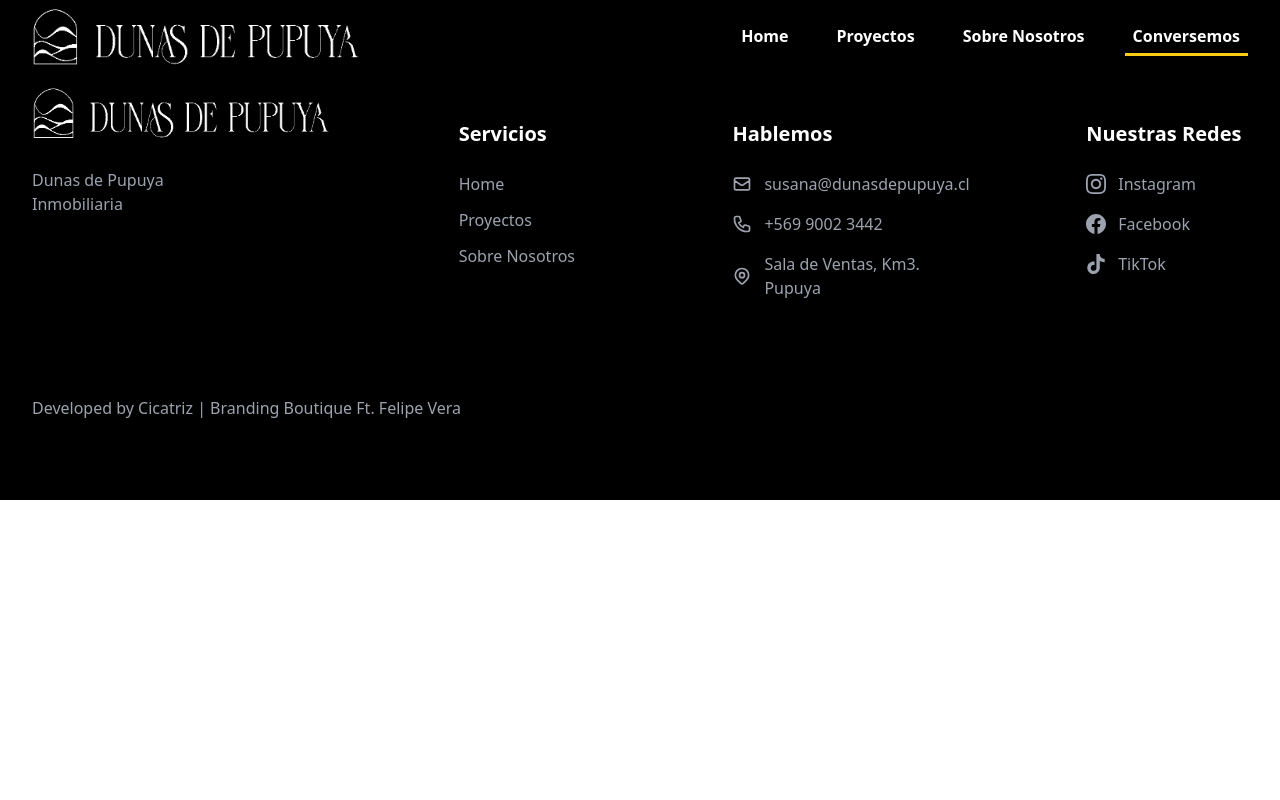
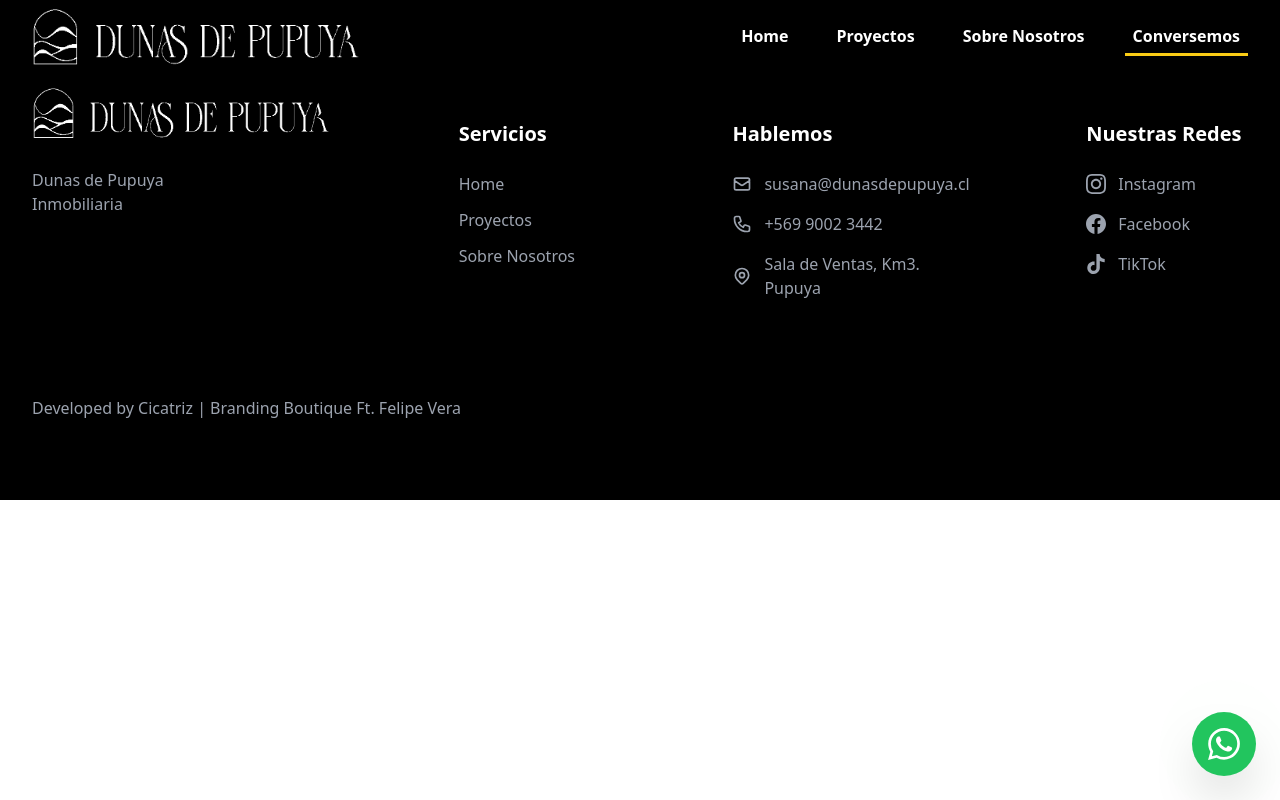
Before and after one commit to pipevera/DunasDePupuya, a Nuxt app: page /proyectos/El-cardal in a window 1280 px wide. Built offline with nearby package versions, Linux system fonts and the light colour scheme; a web font is replaced by a local one.

Commit message:
:hammer: added floatWhatsapp

```diff
--- /dev/null
+++ b/app/components/FloatWhatsapp.vue
@@ -0,0 +1,60 @@
+<template>
+  <Teleport to="body">
+    <a
+      :href="whatsappUrl"
+      target="_blank"
+      rel="noopener noreferrer"
+      class="fixed bottom-6 right-6 z-50 group"
+      aria-label="Contactar por WhatsApp"
+    >
+      <div class="relative">
+        <div class="absolute inset-0 bg-green-500 rounded-full animate-ping opacity-75"></div>
+        <div class="relative bg-green-500 hover:bg-green-600 text-white p-4 rounded-full shadow-2xl transition-all duration-300 transform hover:scale-110">
+          <svg class="w-8 h-8" fill="currentColor" viewBox="0 0 24 24">
+            <path d="M17.472 14.382c-.297-.149-1.758-.867-2.03-.967-.273-.099-.471-.148-.67.15-.197.297-.767.966-.94 1.164-.173.199-.347.223-.644.075-.297-.15-1.255-.463-2.39-1.475-.883-.788-1.48-1.761-1.653-2.059-.173-.297-.018-.458.13-.606.134-.133.298-.347.446-.52.149-.174.198-.298.298-.497.099-.198.05-.371-.025-.52-.075-.149-.669-1.612-.916-2.207-.242-.579-.487-.5-.669-.51-.173-.008-.371-.01-.57-.01-.198 0-.52.074-.792.372-.272.297-1.04 1.016-1.04 2.479 0 1.462 1.065 2.875 1.213 3.074.149.198 2.096 3.2 5.077 4.487.709.306 1.262.489 1.694.625.712.227 1.36.195 1.871.118.571-.085 1.758-.719 2.006-1.413.248-.694.248-1.289.173-1.413-.074-.124-.272-.198-.57-.347m-5.421 7.403h-.004a9.87 9.87 0 01-5.031-1.378l-.361-.214-3.741.982.998-3.648-.235-.374a9.86 9.86 0 01-1.51-5.26c.001-5.45 4.436-9.884 9.888-9.884 2.64 0 5.122 1.03 6.988 2.898a9.825 9.825 0 012.893 6.994c-.003 5.45-4.437 9.884-9.885 9.884m8.413-18.297A11.815 11.815 0 0012.05 0C5.495 0 .16 5.335.157 11.892c0 2.096.547 4.142 1.588 5.945L.057 24l6.305-1.654a11.882 11.882 0 005.683 1.448h.005c6.554 0 11.89-5.335 11.893-11.893a11.821 11.821 0 00-3.48-8.413Z"/>
+          </svg>
+        </div>
+      </div>
+
+      <!-- Tooltip -->
+      <div class="absolute right-full mr-3 top-1/2 -translate-y-1/2 bg-gray-900 text-white px-4 py-2 rounded-lg whitespace-nowrap opacity-0 group-hover:opacity-100 transition-opacity duration-300 pointer-events-none">
+        <span class="text-sm font-medium">¿Necesitas ayuda? Escríbenos</span>
+        <!-- Flecha del tooltip -->
+        <div class="absolute right-0 top-1/2 -translate-y-1/2 translate-x-full">
+          <div class="border-8 border-transparent border-l-gray-900"></div>
+        </div>
+      </div>
+    </a>
+  </Teleport>
+</template>
+
+<script setup>
+const props = defineProps({
+  phoneNumber: {
+    type: String,
+    default: '56990023442'
+  },
+  message: {
+    type: String,
+    default: 'Hola, me gustaría obtener más información sobre las parcelas.'
+  }
+})
+
+const whatsappUrl = computed(() => {
+  const encodedMessage = encodeURIComponent(props.message)
+  return `https://wa.me/${props.phoneNumber}?text=${encodedMessage}`
+})
+</script>
+
+<style scoped>
+@keyframes ping {
+  75%, 100% {
+    transform: scale(2);
+    opacity: 0;
+  }
+}
+
+.animate-ping {
+  animation: ping 1.5s cubic-bezier(0, 0, 0.2, 1) infinite;
+}
+</style>
--- a/app/components/ProjectDescription.vue
+++ b/app/components/ProjectDescription.vue
@@ -6,7 +6,7 @@
           <img
             :src="imageSrc"
             :alt="title"
-            class="w-full h-auto rounded-lg shadow-lg object-cover"
+            class="w-full h-auto rounded-2xl shadow-lg object-cover"
           />
         </div>
 
--- a/app/components/ProjectGallery.vue
+++ b/app/components/ProjectGallery.vue
@@ -7,7 +7,7 @@
       </h2>
 
       <div class="relative">
-        <div class="relative h-[500px] overflow-hidden rounded-lg shadow-xl">
+        <div class="relative h-[500px] overflow-hidden rounded-2xl shadow-xl">
           <img :src="images[currentIndex]" :alt="`Imagen ${currentIndex + 1}`"
             class="w-full h-full object-cover cursor-pointer transition-transform duration-300 hover:scale-105"
             @click="openLightbox(currentIndex)" />
--- a/app/layouts/default.vue
+++ b/app/layouts/default.vue
@@ -2,6 +2,7 @@
   <div>
     <Navbar />
     <slot />
+    <FloatWhatsapp />
     <Footer />
   </div>
 </template>
--- a/app/pages/index.vue
+++ b/app/pages/index.vue
@@ -3,5 +3,6 @@
     <HeroSection />
     <CardContainer />
     <Confianza />
+
   </div>
 </template>
```
